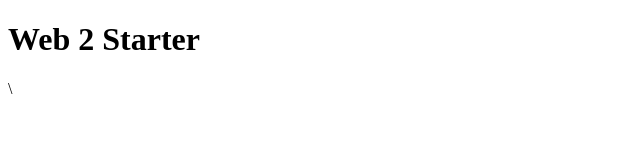
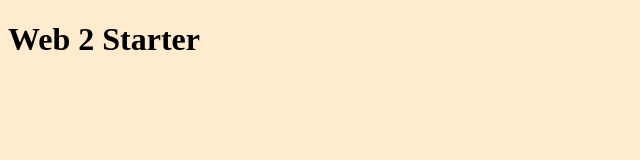
Before and after one commit to CaelFoster/web2starter, a plain HTML site: page index.html in a window 1280 px wide. Shown: the whole page, without its empty margins (0-640 px from the left). Drawn offline with Linux system fonts and the light colour scheme.

Commit message:
style sheet

```diff
--- a/index.html
+++ b/index.html
@@ -9,6 +9,7 @@
     <link rel="icon" type="image/png" sizes="32x32" href="/favicons/favicon-32x32.png">
     <link rel="icon" type="image/png" sizes="16x16" href="/favicons/favicon-16x16.png">
     <link rel="manifest" href="/site.webmanifest">
+    <link rel="stylesheet" href="style.css">
     <title>Web 2 Starter</title>
 </head>
 <body>
@@ -16,4 +17,4 @@
      <h1>Web 2 Starter</h1>
 
 </body>
-</html>\
+</html>
--- /dev/null
+++ b/style.css
@@ -0,0 +1,3 @@
+body{
+    background:blanchedalmond;
+}
```
